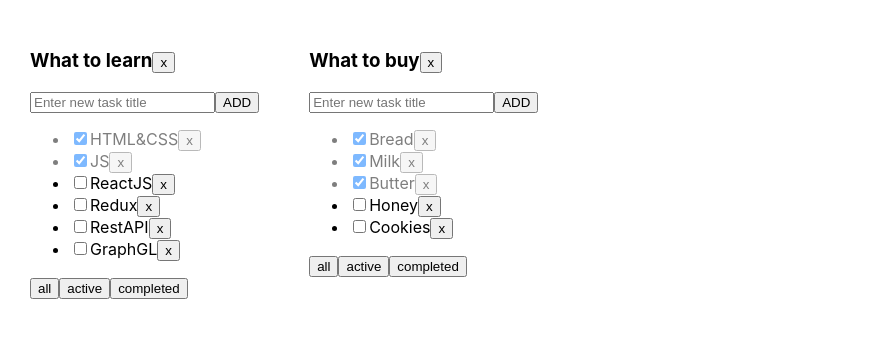
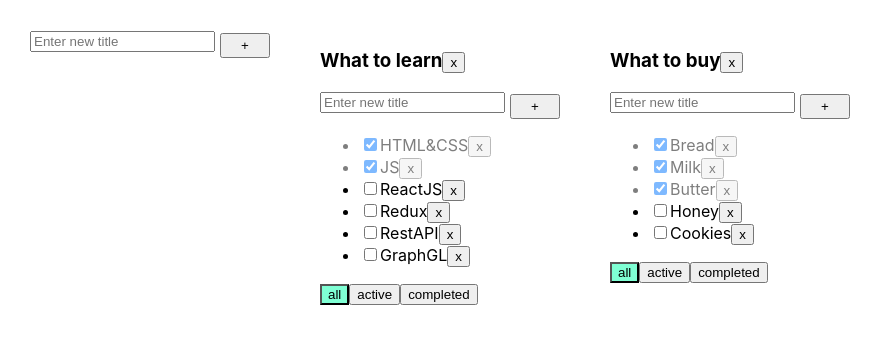
Before and after one commit to zillomoons/it-incubator-todolist-ts-01, a React (Create React App) app: page / in a window 1280 px wide. Shown: the top 344 px of the page, without its empty margins (0-883 px from the left). Built offline with nearby package versions, Linux system fonts and the light colour scheme; the HTML template or start-up script is replaced by a standard one.

Commit message:
06_added new components: addItemInput and spanWithEditMode

```diff
--- a/src/App.css
+++ b/src/App.css
@@ -15,10 +15,23 @@
   color: red;
 }
 
-.active-filter {
+.activeFilter {
   background-color: aquamarine;
 }
 
 .is-done {
   opacity: 0.5;
 }
+.inputWithButton{
+  display: flex;
+  align-items: flex-start;
+  gap: 5px;
+}
+.inputWithButton input{
+  margin: 0;
+}
+.inputWithButton button{
+  margin-top: 3px;
+  width: 50px;
+  height: 25px;
+}
--- a/src/App.tsx
+++ b/src/App.tsx
@@ -2,6 +2,7 @@
 import './App.css';
 import {TaskType, Todolist} from "./Todolist";
 import {v1} from 'uuid';
+import {AddItemInput} from "./components/AddItemInput";
 
 export type FilterValuesType = 'all' | 'completed' | 'active'
 
@@ -37,11 +38,23 @@
             {id: v1(), title: "Cookies", isDone: false},
         ]
     })
-
+    //functions for todoList
+    const addNewTodoList = (title:string) => {
+        const newTodoList: TodoListType = { id: v1(), title: title, filter: 'all'}
+        setTodoLists([newTodoList,...todoLists])
+        setTasks({...tasks, [newTodoList.id]: []})
+    }
+    const changeFilter = (value: FilterValuesType, todoID: string) => {
+        setTodoLists(todoLists.map(todo => todo.id === todoID ? {...todo, filter: value} : todo))
+    }
     const removeTodoList = (todoID: string) => {
         setTodoLists(todoLists.filter(todo => todo.id !== todoID))
         delete tasks[todoID];
     }
+    const editTodoTitle = (todoID: string, title: string)=> {
+        setTodoLists(todoLists.map(todo => todo.id === todoID ? {...todo, title: title} : todo))
+    }
+    //functions for tasks
     const removeTask = (taskID: string, todoListId: string) => {
         setTasks({...tasks, [todoListId]: tasks[todoListId].filter(t => t.id !== taskID)})
     }
@@ -52,11 +65,13 @@
     const changeStatus = (taskId: string, isDone: boolean, todoListId: string) => {
         setTasks({...tasks, [todoListId]: tasks[todoListId].map(t => t.id === taskId ? {...t, isDone: isDone} : t)})
     }
-    const changeFilter = (value: FilterValuesType, todoID: string) => {
-        setTodoLists(todoLists.map(todo => todo.id === todoID ? {...todo, filter: value} : todo))
+    const editTaskTitle = (todoID: string, taskID: string, title: string)=>{
+        setTasks({...tasks, [todoID]: tasks[todoID].map(t => t.id === taskID ? {...t, title: title} : t)})
     }
+
     return (
         <div className="App">
+            <AddItemInput addNewItemTitle={addNewTodoList} />
             {
                 todoLists.map(todo => {
                         let tasksForToDoList = tasks[todo.id];
@@ -71,6 +86,8 @@
                                          tasks={tasksForToDoList}
                                          removeTask={removeTask} changeFilter={changeFilter}
                                          addTask={addTask} changeStatus={changeStatus}
+                                         editTaskTitle={editTaskTitle}
+                                         editTodoTitle={editTodoTitle}
                                          filter={todo.filter}/>
                     }
                 )}
--- a/src/Todolist.tsx
+++ b/src/Todolist.tsx
@@ -1,6 +1,8 @@
-import React, {useState, ChangeEvent, KeyboardEvent} from "react";
+import React, {ChangeEvent} from "react";
 import {FilterValuesType} from "./App";
 import {Button} from "./components/Button";
+import {AddItemInput} from "./components/AddItemInput";
+import {SpanWithEditMode} from "./components/SpanWithEditMode";
 
 export type TaskType = {
     id: string
@@ -10,37 +12,20 @@
 type ToDoListPropsType = {
     todoId: string
     title: string
-    tasks: Array<TaskType>
+    tasks: TaskType[]
     removeTask: (taskID: string, todoID: string) => void
     changeFilter: (value: FilterValuesType, todoID: string) => void
     addTask: (titleTask: string, todoID: string) => void
     changeStatus: (id: string, isDone: boolean, todoID: string) => void
     filter: FilterValuesType
     removeTodoList: (todoID: string) => void
+    editTaskTitle: (todoID: string, taskID: string, title: string)=> void
+    editTodoTitle: (todoID: string, title: string)=> void
 }
 
-export const Todolist = ({todoId, tasks, changeFilter, ...props}: ToDoListPropsType) => {
-    let [newTaskTitle, setNewTaskTitle] = useState('')
-    let [error, setError] = useState<boolean>(false)
-
-    const onNewTaskChanged = (event: ChangeEvent<HTMLInputElement>) => {
-        setNewTaskTitle(event.currentTarget.value)
-    }
-    const addNewTaskTitle = () => {
-        const trimmedTitle = newTaskTitle.trim();
-        if (trimmedTitle){
-            props.addTask(trimmedTitle, todoId);
-            setNewTaskTitle('')
-        } else {
-            setError(true)
-        }
-
-    }
-    const onKeyPressHandler = (e: KeyboardEvent<HTMLInputElement>) => {
-        setError(false);
-        if (e.key === 'Enter') {
-            addNewTaskTitle()
-        }
+export const Todolist = ({todoId, tasks, changeFilter, filter, ...props}: ToDoListPropsType) => {
+    const addNewItemTitle = (title: string) => {
+        props.addTask(title, todoId);
     }
     const removeTodoList = () => props.removeTodoList(todoId);
 
@@ -51,30 +36,28 @@
     const onChangeHandler = (e: ChangeEvent<HTMLInputElement>, taskID: string) => {
         props.changeStatus(taskID, e.currentTarget.checked, todoId);
     }
+    const editTodoTitle = (title: string)=> {
+        props.editTodoTitle(todoId, title)
+    }
 
     return <div>
-        <h3>{props.title}
+        <h3>
+            <SpanWithEditMode title={props.title} editTitle={editTodoTitle} />
             <Button name={'x'} callback={removeTodoList} />
         </h3>
-        <div>
-            <input value={newTaskTitle}
-                   placeholder={'Enter new task title'}
-                   onChange={onNewTaskChanged}
-                   className={error ? 'error' : ''}
-                   onKeyPress={onKeyPressHandler}/>
-            {/*<button onClick={addNewTaskTitle}>+</button>*/}
-            <Button name={'ADD'} callback={addNewTaskTitle} />
-            {error && <div className={'error-message'}>Title is required</div>}
-        </div>
+        <AddItemInput addNewItemTitle={addNewItemTitle} />
         <ul>
             {
                 tasks.map((t) => {
+                    const editTaskTitle = (title: string)=> {
+                        props.editTaskTitle(todoId, t.id, title)
+                    }
                     return (
                         <li key={t.id}  className={t.isDone ? 'is-done' : ''}>
                             <input type="checkbox"
                                    onChange={(e)=>onChangeHandler(e, t.id)}
                                    checked={t.isDone}/>
-                            <span>{t.title}</span>
+                            <SpanWithEditMode title={t.title} editTitle={editTaskTitle}/>
                             <Button name={'x'} callback={()=>onRemoveHandler(t.id)} />
                         </li>
                     )
@@ -82,15 +65,9 @@
             }
         </ul>
         <div>
-            {/*<button className={props.filter === 'all' ? 'active-filter' : ''}*/}
-            {/*        onClick={()=>filterHandler('all')}>All</button>*/}
-            {/*<button className={props.filter === 'active' ? 'active-filter' : ''}*/}
-            {/*        onClick={()=>filterHandler('active')}>Active</button>*/}
-            {/*<button className={props.filter === 'completed' ? 'active-filter' : ''}*/}
-            {/*        onClick={()=>filterHandler('completed')}>Completed</button>*/}
-            <Button name={'all'} callback={()=>filterHandler('all')} />
-            <Button name={'active'} callback={()=>filterHandler('active')} />
-            <Button name={'completed'} callback={()=>filterHandler('completed')} />
+            <Button name={'all'} callback={()=>filterHandler('all')} filter={filter}/>
+            <Button name={'active'} callback={()=>filterHandler('active')} filter={filter} />
+            <Button name={'completed'} callback={()=>filterHandler('completed')} filter={filter}/>
         </div>
     </div>
 }
--- /dev/null
+++ b/src/components/AddItemInput.tsx
@@ -0,0 +1,35 @@
+import {Button} from "./Button";
+import {Input} from "./Input";
+import React, {ChangeEvent, KeyboardEvent, useState} from "react";
+
+type PropsType = {
+    addNewItemTitle: (title: string)=> void
+}
+
+export const AddItemInput =({addNewItemTitle}:PropsType)=>{
+    const [newTaskTitle, setNewTaskTitle] = useState('')
+    const [error, setError] = useState<boolean>(false)
+
+    const onNewTaskChanged = (event: ChangeEvent<HTMLInputElement>) => {
+        setNewTaskTitle(event.currentTarget.value)
+    }
+    const onKeyPressHandler = (e: KeyboardEvent<HTMLInputElement>) => {
+        setError(false);
+        e.key === 'Enter' && addNewTaskTitle()
+    }
+    const addNewTaskTitle = () => {
+        const trimmedTitle = newTaskTitle.trim();
+        if (trimmedTitle){
+            addNewItemTitle(trimmedTitle);
+            setNewTaskTitle('')
+        } else {
+            setError(true)
+        }
+    }
+    return (
+        <div className={'inputWithButton'}>
+            <Input value={newTaskTitle} onChange={onNewTaskChanged} onKeyPress={onKeyPressHandler} error={error} />
+            <Button name={'+'} callback={addNewTaskTitle} />
+        </div>
+    )
+}
--- a/src/components/Button.tsx
+++ b/src/components/Button.tsx
@@ -3,11 +3,12 @@
 type PropsType={
     name: string
     callback: ()=>void
+    filter?: string
 }
 
 export const Button = ({name, callback, ...props}: PropsType) =>{
     const onClickHandler=()=> {
         callback()
     }
-    return <button onClick={onClickHandler}>{name}</button>
+    return <button onClick={onClickHandler} className={props.filter === name ? 'activeFilter' : ''}>{name}</button>
 }
--- /dev/null
+++ b/src/components/Input.tsx
@@ -0,0 +1,20 @@
+import React, {ChangeEvent, KeyboardEvent} from "react";
+
+type PropsType = {
+    value: string
+    onChange: (e: ChangeEvent<HTMLInputElement>) => void
+    onKeyPress: (e: KeyboardEvent<HTMLInputElement>)=> void
+    error?: boolean
+}
+
+export const Input = ({value, onChange, onKeyPress, ...props}: PropsType) => {
+    return (
+        <div>
+            <input value={value}
+                   placeholder={'Enter new title'}
+                   onChange={onChange}
+                   className={props.error ? 'error' : ''}
+                   onKeyPress={onKeyPress}/>
+            {props.error && <div className={'error-message'}>Title is required</div>}
+        </div>
+)}
--- /dev/null
+++ b/src/components/SpanWithEditMode.tsx
@@ -0,0 +1,26 @@
+import React, {ChangeEvent, useState} from "react";
+
+type PropsType = {
+    title: string
+    editTitle: (title: string)=> void
+}
+
+export const SpanWithEditMode = ({title, editTitle}: PropsType) => {
+    const [editMode, setEditMode] = useState(false)
+    const [value, setValue] = useState('')
+
+    const activateEditMode = () => {
+        setEditMode(true);
+        setValue(title);
+    }
+    const onInputChange = (e: ChangeEvent<HTMLInputElement>) => {
+        setValue(e.currentTarget.value)
+    }
+    const deactivateEditMode = () => {
+        setEditMode(false);
+        editTitle(value)
+    }
+    return editMode
+        ? <input value={value} onChange={onInputChange} onBlur={deactivateEditMode} autoFocus/>
+        : <span onDoubleClick={activateEditMode}>{title}</span>
+}
```
